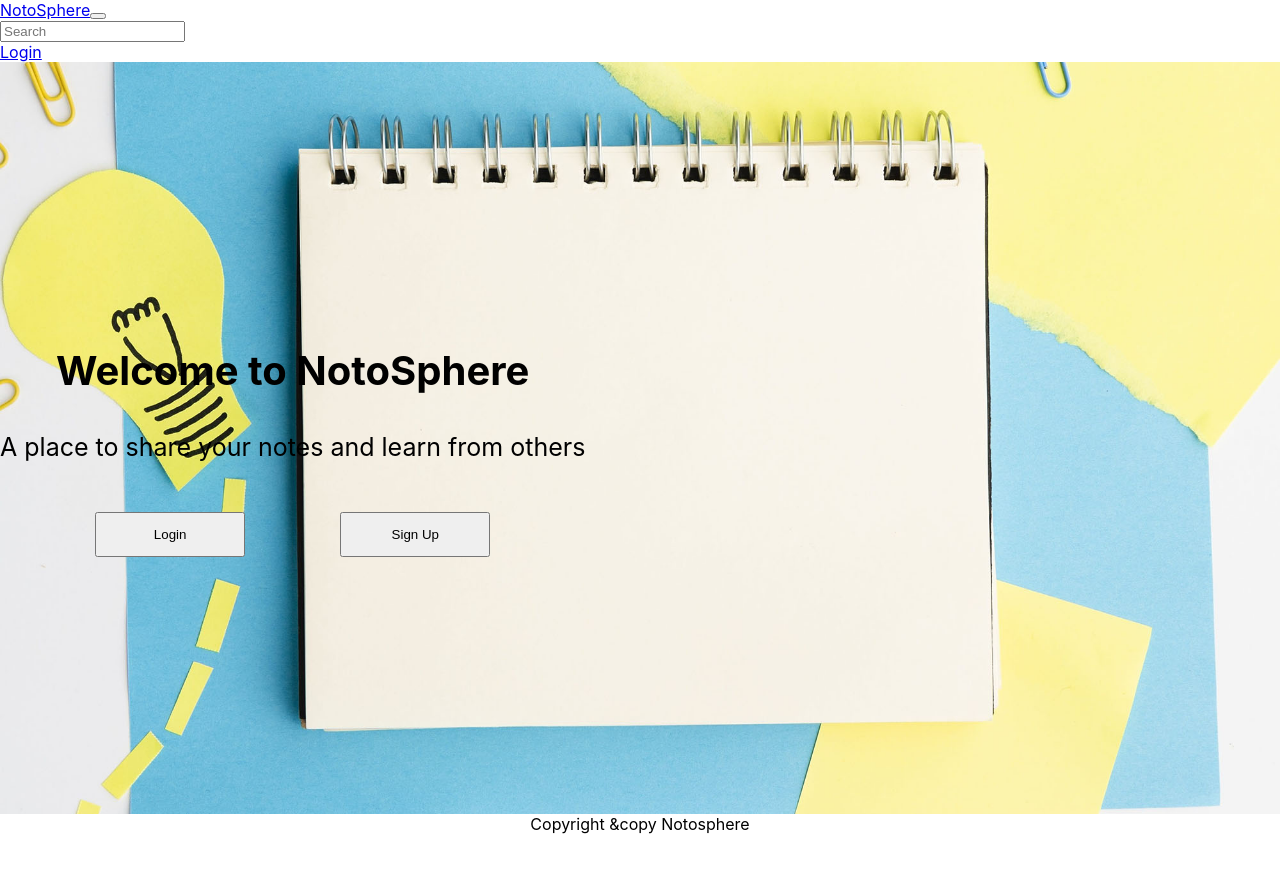
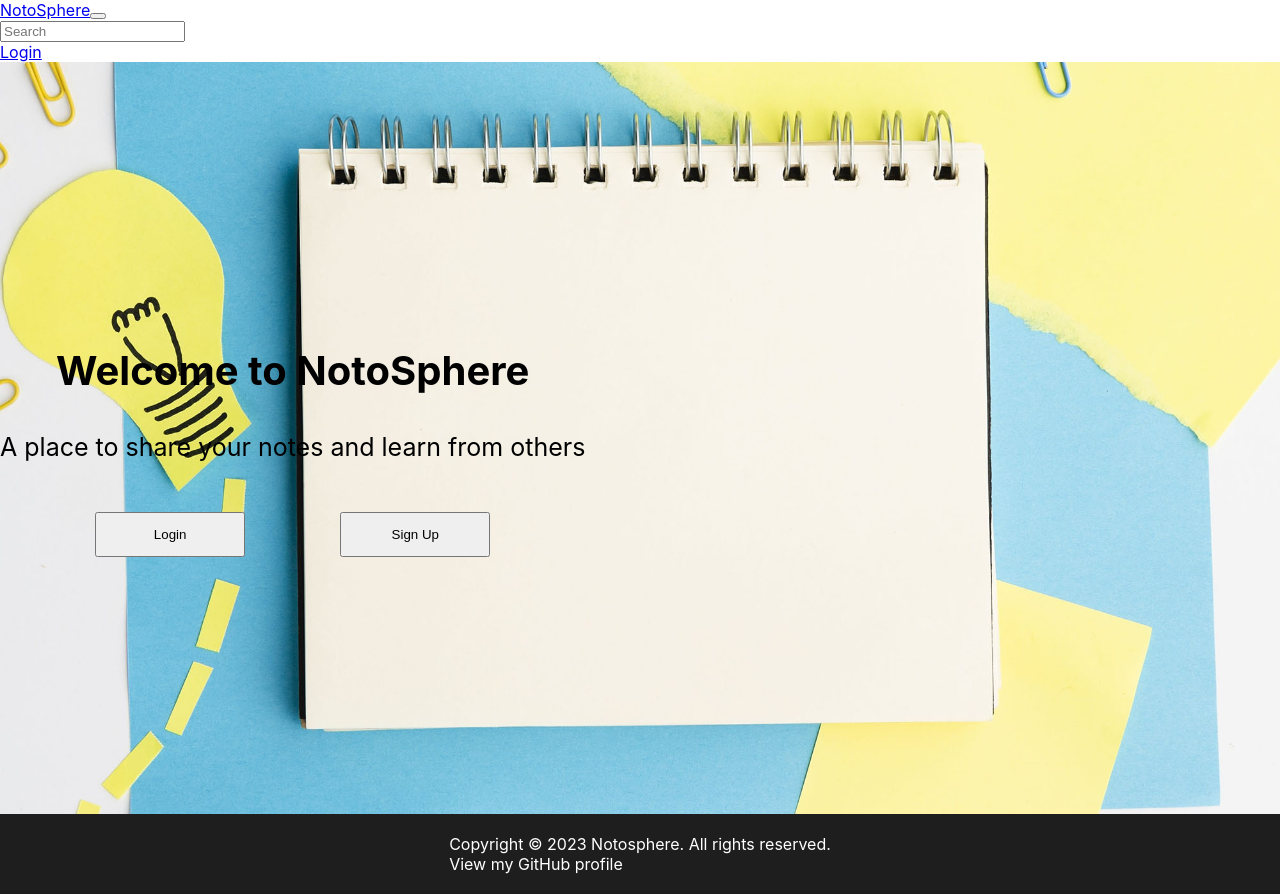
Before and after one commit to ashwin-2309/Notosphere, a React (Create React App) app in the folder frontend/: page / in a window 1280 px wide. Before the commit the page ends 834 px from the top, so only its background shows below. Built offline with nearby package versions, Linux system fonts and the light colour scheme; the HTML template or start-up script is replaced by a standard one.

Commit message:
fixed footer

```diff
--- a/frontend/src/components/Footer/Footer.js
+++ b/frontend/src/components/Footer/Footer.js
@@ -10,11 +10,27 @@ const Footer = () => {
         bottom: "0",
         display: "flex",
         justifyContent: "center",
+        backgroundColor: "#1E1E1E",
+        color: "#FFF",
+        padding: "20px 0",
       }}
     >
       <Container>
         <Row>
-          <Col className='text-center py-3'>Copyright &copy Notosphere</Col>
+          <Col className='text-center'>
+            <p style={{ margin: 0 }}>
+              Copyright © {new Date().getFullYear()} Notosphere. All rights
+              reserved.
+            </p>
+            <a
+              href='https://github.com/ashwin-2309'
+              target='_blank'
+              rel='noopener noreferrer'
+              style={{ color: "#FFF", textDecoration: "none" }}
+            >
+              View my GitHub profile
+            </a>
+          </Col>
         </Row>
       </Container>
     </footer>
```
Also changed, not shown: frontend/src/data/notes.js (deleted, +0 -30 lines), 11 other files (tests, documents, lock files or other folders).
